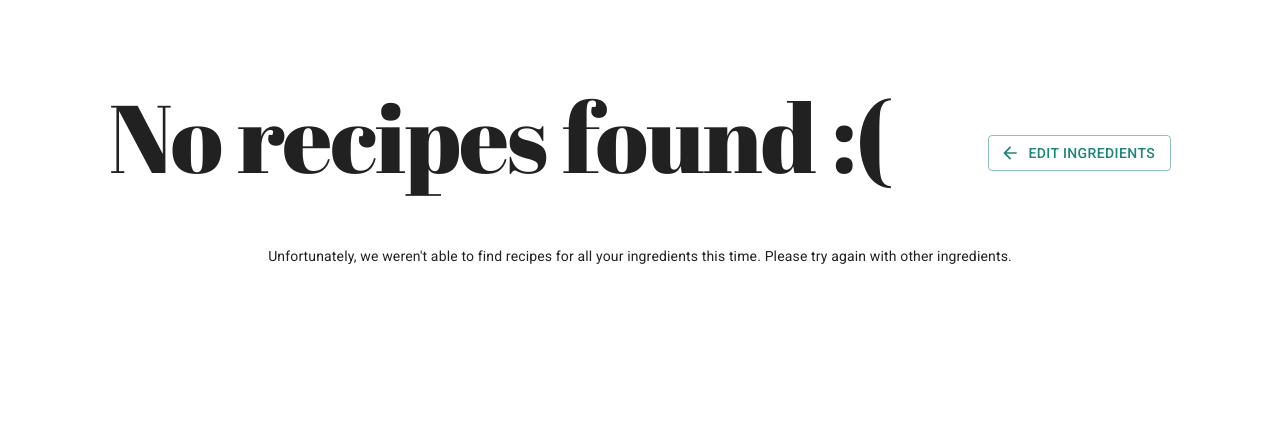
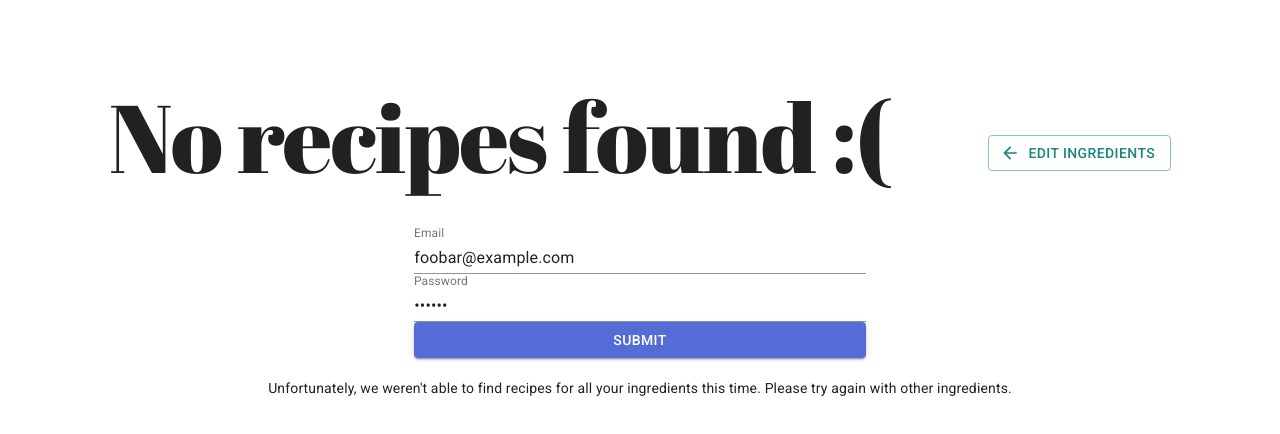
Before and after one commit to GuolinY/ImperialReallySMARTFoodAPP, a Next.js app: page /valid-recipes in a window 1280 px wide. Shown: the top 434 px of the page. Built offline with nearby package versions, Linux system fonts and the light colour scheme.

Commit message:
Form added to valid recipes

```diff
--- a/pages/valid-recipes.jsx
+++ b/pages/valid-recipes.jsx
@@ -1,7 +1,14 @@
 import React, { useState, useEffect } from "react";
+import ReactDOM from "react-dom";
 import PropTypes from "prop-types";
 import Layout from "../components/_Layout";
-import { Grid, Typography, Container } from "@material-ui/core";
+import {
+  Grid,
+  Typography,
+  Container,
+  Button,
+  TextField,
+} from "@material-ui/core";
 import Tile from "../components/Tile";
 import { useRouter } from "next/router";
 import { makeStyles } from "@material-ui/core/styles";
@@ -10,6 +17,8 @@
 import axios from "axios";
 import { useIngredients } from "../contexts/ingredients";
 import Skeleton from "@material-ui/lab/Skeleton";
+import { useFormik } from "formik";
+import * as yup from "yup";
 
 const useStyles = makeStyles((theme) => ({
   title: {
@@ -83,6 +92,61 @@
     );
   };
 
+  const validationSchema = yup.object({
+    email: yup
+      .string("Enter your email")
+      .email("Enter a valid email")
+      .required("Email is required"),
+    password: yup
+      .string("Enter your password")
+      .min(8, "Password should be of minimum 8 characters length")
+      .required("Password is required"),
+  });
+
+  const Filter = () => {
+    const formik = useFormik({
+      initialValues: {
+        email: "foobar@example.com",
+        password: "foobar",
+      },
+      validationSchema: validationSchema,
+      onSubmit: (values) => {
+        alert(JSON.stringify(values, null, 2));
+      },
+    });
+
+    return (
+      <div>
+        <form onSubmit={formik.handleSubmit}>
+          <TextField
+            fullWidth
+            id="email"
+            name="email"
+            label="Email"
+            value={formik.values.email}
+            onChange={formik.handleChange}
+            error={formik.touched.email && Boolean(formik.errors.email)}
+            helperText={formik.touched.email && formik.errors.email}
+          />
+          <TextField
+            fullWidth
+            id="password"
+            name="password"
+            label="Password"
+            type="password"
+            value={formik.values.password}
+            onChange={formik.handleChange}
+            error={formik.touched.password && Boolean(formik.errors.password)}
+            helperText={formik.touched.password && formik.errors.password}
+          />
+          <Button color="primary" variant="contained" fullWidth type="submit">
+            Submit
+          </Button>
+        </form>
+      </div>
+    );
+  };
+
   return (
     <Layout title="Recipes you can make...">
       <Grid container justify="space-evenly" alignItems="center">
@@ -96,13 +160,10 @@
           </Typography>
         </Grid>
         <Grid item>
-          <BackButton
-            href="/"
-            message="Edit Ingredients"
-          />
+          <BackButton href="/" message="Edit Ingredients" />
         </Grid>
       </Grid>
-
+      <Filter />
       <Container style={{ marginTop: 20 }}>
         {loading ? (
           <LoadingRecipe />
```
Also changed, not shown: package.json (+6 -2 lines), 1 other file (tests, documents, lock files or other folders).
